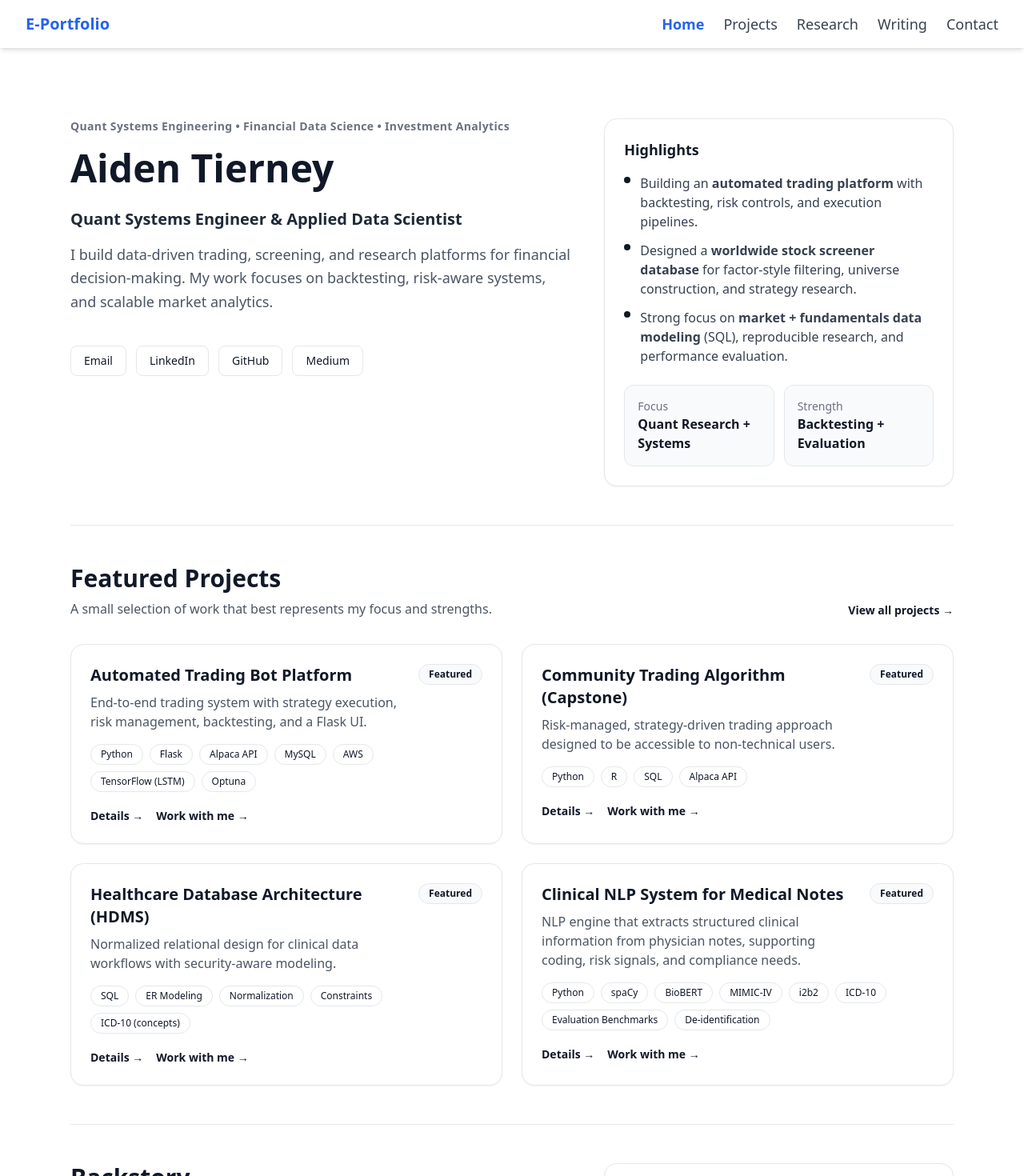
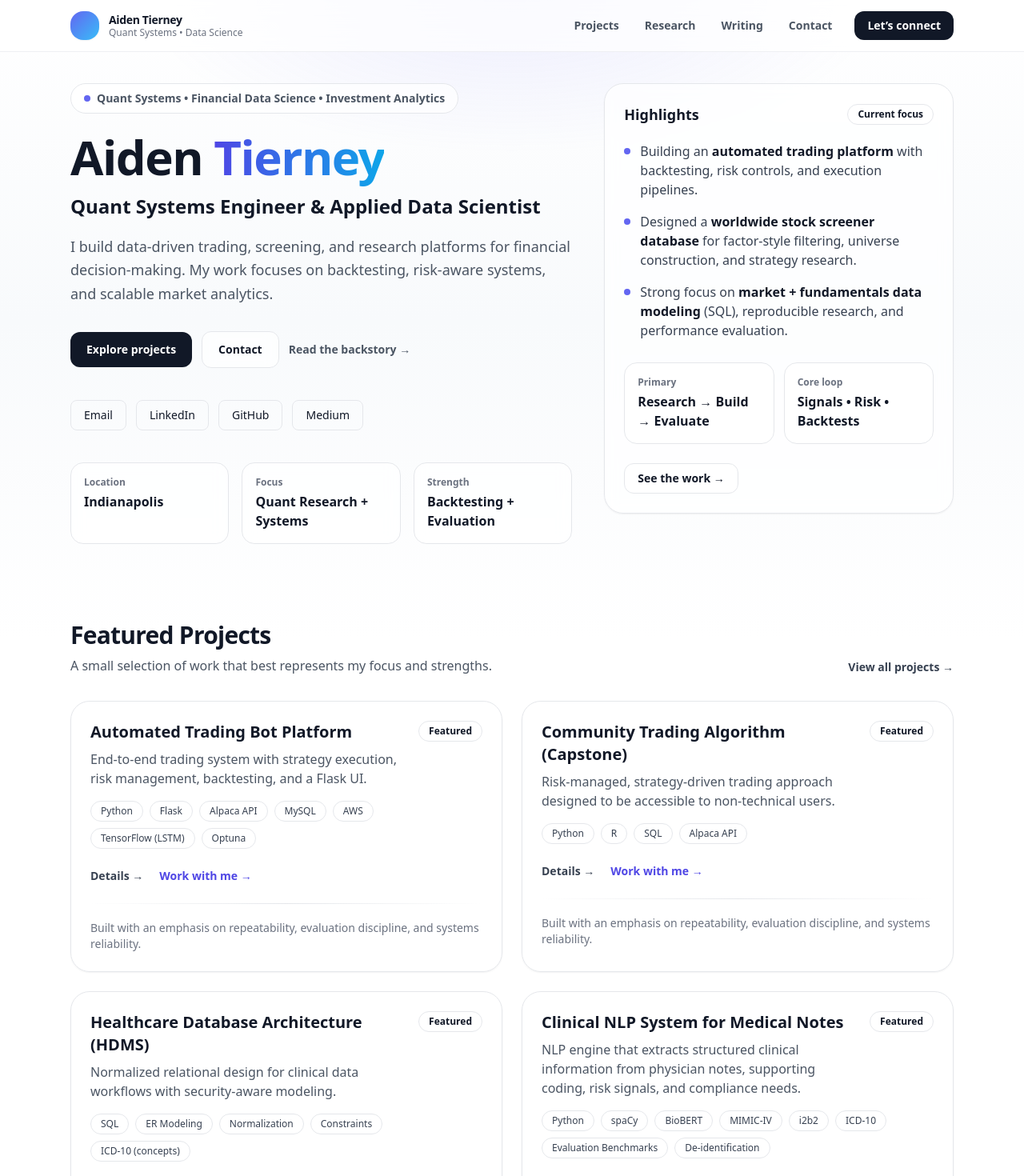
Before and after one commit to aitiern/e-portfolio, a React (Vite) app: page / in a window 1280 px wide. Shown: the top 1470 px of the page at 80% size. Built offline with nearby package versions, Linux system fonts and the light colour scheme.

Commit message:
Update UI

```diff
--- a/src/App.tsx
+++ b/src/App.tsx
@@ -11,9 +11,15 @@ import About from "./pages/About";
 
 export default function App() {
   return (
-    <div className="min-h-screen bg-white">
+    <div className="min-h-screen text-gray-900">
+      {/* Soft tech gradient background */}
+      <div className="fixed inset-0 -z-10 bg-gradient-to-b from-white via-slate-50 to-white" />
+      <div className="fixed inset-0 -z-10 opacity-60 [background:radial-gradient(60%_40%_at_50%_0%,rgba(99,102,241,0.18),transparent_60%)]" />
+
       <Navbar />
-      <main className="pt-6">
+
+      <main className="pt-20">
+        <div className="max-w-6xl mx-auto px-6">
           <Routes>
             <Route path="/" element={<Home />} />
             <Route path="/projects" element={<Projects />} />
@@ -22,9 +28,9 @@ export default function App() {
             <Route path="/contact" element={<Contact />} />
             <Route path="/about" element={<About />} />
 
-          {/* Redirect unknown routes back home */}
             <Route path="*" element={<Navigate to="/" replace />} />
           </Routes>
+        </div>
       </main>
     </div>
   );
--- a/src/components/Navbar.tsx
+++ b/src/components/Navbar.tsx
@@ -1,35 +1,74 @@
 // src/components/Navbar.tsx
-import { Link, NavLink } from "react-router-dom";
+import { NavLink, Link } from "react-router-dom";
+
+const navItemBase =
+  "text-sm font-semibold px-3 py-2 rounded-xl transition-colors";
+const navItemInactive =
+  "text-gray-600 hover:text-gray-900 hover:bg-white/60";
+const navItemActive =
+  "text-gray-900 bg-white/70 border border-gray-200 shadow-sm";
 
 export default function Navbar() {
-  const linkClass = ({ isActive }: { isActive: boolean }) =>
-    isActive
-      ? "text-blue-600 font-semibold"
-      : "text-gray-700 hover:text-blue-600 transition";
-
   return (
-    <nav className="flex items-center justify-between px-8 py-4 shadow-md bg-white">
-      <Link to="/" className="text-xl font-bold text-blue-600">
-        E-Portfolio
+    <header className="fixed top-0 inset-x-0 z-50">
+      <div className="backdrop-blur-xl bg-white/70 border-b border-gray-200/60">
+        <div className="max-w-6xl mx-auto px-6 h-16 flex items-center justify-between">
+          {/* Brand */}
+          <Link to="/" className="flex items-center gap-3">
+            <div className="h-9 w-9 rounded-2xl bg-gradient-to-br from-indigo-500 to-sky-400 shadow-sm" />
+            <div className="leading-tight">
+              <p className="text-sm font-extrabold tracking-tight">Aiden Tierney</p>
+              <p className="text-xs text-gray-500 -mt-0.5">
+                Quant Systems • Data Science
+              </p>
+            </div>
           </Link>
 
-      <div className="flex gap-6 text-lg">
-        <NavLink to="/" className={linkClass} end>
-          Home
-        </NavLink>
-        <NavLink to="/projects" className={linkClass}>
+          {/* Links */}
+          <nav className="flex items-center gap-2">
+            <NavLink
+              to="/projects"
+              className={({ isActive }) =>
+                `${navItemBase} ${isActive ? navItemActive : navItemInactive}`
+              }
+            >
               Projects
             </NavLink>
-        <NavLink to="/research" className={linkClass}>
+            <NavLink
+              to="/research"
+              className={({ isActive }) =>
+                `${navItemBase} ${isActive ? navItemActive : navItemInactive}`
+              }
+            >
               Research
             </NavLink>
-        <NavLink to="/writing" className={linkClass}>
+            <NavLink
+              to="/writing"
+              className={({ isActive }) =>
+                `${navItemBase} ${isActive ? navItemActive : navItemInactive}`
+              }
+            >
               Writing
             </NavLink>
-        <NavLink to="/contact" className={linkClass}>
+            <NavLink
+              to="/contact"
+              className={({ isActive }) =>
+                `${navItemBase} ${isActive ? navItemActive : navItemInactive}`
+              }
+            >
               Contact
             </NavLink>
+
+            {/* CTA */}
+            <Link
+              to="/contact"
+              className="ml-2 inline-flex items-center justify-center rounded-xl bg-gray-900 text-white px-4 py-2 text-sm font-semibold hover:bg-black transition"
+            >
+              Let’s connect
+            </Link>
+          </nav>
         </div>
-    </nav>
+      </div>
+    </header>
   );
 }
--- a/src/pages/Home.tsx
+++ b/src/pages/Home.tsx
@@ -7,77 +7,134 @@ export default function Home() {
   const featured = projects.filter((p) => p.featured).slice(0, 4);
 
   return (
-    <div className="max-w-6xl mx-auto px-6">
+    <div>
       {/* Hero */}
-      <section className="pt-16 pb-12">
+      <section className="pt-6 pb-12">
         <div className="grid grid-cols-1 lg:grid-cols-12 gap-10 items-start">
+          {/* Left: headline */}
           <div className="lg:col-span-7">
-            <p className="text-sm font-semibold tracking-wide text-gray-500">
-              Quant Systems Engineering • Financial Data Science • Investment Analytics
-            </p>
+            <div className="inline-flex items-center gap-2 rounded-full border border-gray-200 bg-white/70 backdrop-blur px-4 py-2 text-sm font-semibold text-gray-600">
+              <span className="h-2 w-2 rounded-full bg-indigo-500" />
+              Quant Systems • Financial Data Science • Investment Analytics
+            </div>
 
-            <h1 className="mt-3 text-5xl font-bold leading-tight">
-              Aiden Tierney
+            <h1 className="mt-6 text-5xl md:text-6xl font-extrabold tracking-tight leading-[1.05]">
+              Aiden{" "}
+              <span className="bg-gradient-to-r from-indigo-600 to-sky-500 bg-clip-text text-transparent">
+                Tierney
+              </span>
             </h1>
 
-            <p className="mt-5 text-xl font-semibold text-gray-800">
+            <p className="mt-4 text-xl md:text-2xl font-semibold text-gray-900">
               Quant Systems Engineer & Applied Data Scientist
             </p>
 
-            <p className="mt-4 text-lg text-gray-600 leading-relaxed">
+            <p className="mt-5 text-lg text-gray-600 leading-relaxed max-w-2xl">
               I build data-driven trading, screening, and research platforms for financial
               decision-making. My work focuses on backtesting, risk-aware systems, and
               scalable market analytics.
             </p>
 
+            <div className="mt-8 flex flex-wrap items-center gap-3">
+              <Link
+                to="/projects"
+                className="inline-flex items-center justify-center rounded-xl bg-gray-900 text-white px-5 py-3 text-sm font-semibold hover:bg-black transition"
+              >
+                Explore projects
+              </Link>
+
+              <Link
+                to="/contact"
+                className="inline-flex items-center justify-center rounded-xl border border-gray-200 bg-white/70 backdrop-blur px-5 py-3 text-sm font-semibold text-gray-900 hover:bg-white transition"
+              >
+                Contact
+              </Link>
+
+              <Link
+                to="/about"
+                className="text-sm font-semibold text-gray-600 hover:text-gray-900 hover:underline underline-offset-4"
+              >
+                Read the backstory →
+              </Link>
+            </div>
+
             <div className="mt-10">
               <SocialLinks />
             </div>
+
+            <div className="mt-10 grid grid-cols-1 sm:grid-cols-3 gap-4">
+              <div className="rounded-2xl border border-gray-200 bg-white/70 backdrop-blur p-4">
+                <p className="text-xs font-semibold text-gray-500">Location</p>
+                <p className="mt-1 font-semibold text-gray-900">Indianapolis</p>
+              </div>
+              <div className="rounded-2xl border border-gray-200 bg-white/70 backdrop-blur p-4">
+                <p className="text-xs font-semibold text-gray-500">Focus</p>
+                <p className="mt-1 font-semibold text-gray-900">Quant Research + Systems</p>
+              </div>
+              <div className="rounded-2xl border border-gray-200 bg-white/70 backdrop-blur p-4">
+                <p className="text-xs font-semibold text-gray-500">Strength</p>
+                <p className="mt-1 font-semibold text-gray-900">Backtesting + Evaluation</p>
+              </div>
+            </div>
           </div>
 
-          {/* Highlights panel */}
+          {/* Right: highlights card */}
           <div className="lg:col-span-5">
-            <div className="p-6 border rounded-2xl shadow-sm bg-white">
+            <div className="rounded-3xl border border-gray-200 bg-white/70 backdrop-blur shadow-sm p-6">
+              <div className="flex items-center justify-between">
                 <h2 className="text-lg font-semibold">Highlights</h2>
+                <span className="text-xs font-semibold px-3 py-1 rounded-full border border-gray-200 bg-white">
+                  Current focus
+                </span>
+              </div>
 
-              <ul className="mt-4 space-y-3 text-gray-700">
+              <ul className="mt-5 space-y-4 text-gray-700">
                 <li className="flex gap-3">
-                  <span className="mt-1 h-2 w-2 rounded-full bg-gray-900 shrink-0" />
+                  <span className="mt-2 h-2 w-2 rounded-full bg-indigo-500 shrink-0" />
                   <span>
                     Building an{" "}
-                    <span className="font-semibold">automated trading platform</span>{" "}
+                    <span className="font-semibold text-gray-900">automated trading platform</span>{" "}
                     with backtesting, risk controls, and execution pipelines.
                   </span>
                 </li>
 
                 <li className="flex gap-3">
-                  <span className="mt-1 h-2 w-2 rounded-full bg-gray-900 shrink-0" />
+                  <span className="mt-2 h-2 w-2 rounded-full bg-indigo-500 shrink-0" />
                   <span>
                     Designed a{" "}
-                    <span className="font-semibold">worldwide stock screener database</span>{" "}
+                    <span className="font-semibold text-gray-900">worldwide stock screener database</span>{" "}
                     for factor-style filtering, universe construction, and strategy research.
                   </span>
                 </li>
 
                 <li className="flex gap-3">
-                  <span className="mt-1 h-2 w-2 rounded-full bg-gray-900 shrink-0" />
+                  <span className="mt-2 h-2 w-2 rounded-full bg-indigo-500 shrink-0" />
                   <span>
                     Strong focus on{" "}
-                    <span className="font-semibold">market + fundamentals data modeling</span>{" "}
+                    <span className="font-semibold text-gray-900">market + fundamentals data modeling</span>{" "}
                     (SQL), reproducible research, and performance evaluation.
                   </span>
                 </li>
               </ul>
 
-              <div className="mt-6 grid grid-cols-2 gap-3">
-                <div className="p-4 rounded-xl bg-gray-50 border">
-                  <p className="text-sm text-gray-500">Focus</p>
-                  <p className="font-semibold">Quant Research + Systems</p>
+              <div className="mt-7 grid grid-cols-2 gap-3">
+                <div className="rounded-2xl border border-gray-200 bg-white p-4">
+                  <p className="text-xs font-semibold text-gray-500">Primary</p>
+                  <p className="mt-1 font-semibold text-gray-900">Research → Build → Evaluate</p>
                 </div>
-                <div className="p-4 rounded-xl bg-gray-50 border">
-                  <p className="text-sm text-gray-500">Strength</p>
-                  <p className="font-semibold">Backtesting + Evaluation</p>
+                <div className="rounded-2xl border border-gray-200 bg-white p-4">
+                  <p className="text-xs font-semibold text-gray-500">Core loop</p>
+                  <p className="mt-1 font-semibold text-gray-900">Signals • Risk • Backtests</p>
                 </div>
+              </div>
+
+              <div className="mt-6">
+                <Link
+                  to="/projects"
+                  className="inline-flex items-center justify-center rounded-xl border border-gray-200 bg-white px-4 py-2 text-sm font-semibold text-gray-900 hover:bg-gray-50 transition"
+                >
+                  See the work →
+                </Link>
               </div>
             </div>
           </div>
@@ -85,16 +142,19 @@ export default function Home() {
       </section>
 
       {/* Featured Projects */}
-      <section className="py-12 border-t">
+      <section className="py-12">
         <div className="flex items-end justify-between gap-6 flex-wrap">
           <div>
-            <h2 className="text-3xl font-bold">Featured Projects</h2>
+            <h2 className="text-3xl font-bold tracking-tight">Featured Projects</h2>
             <p className="mt-2 text-gray-600">
               A small selection of work that best represents my focus and strengths.
             </p>
           </div>
 
-          <Link to="/projects" className="text-sm font-semibold hover:underline">
+          <Link
+            to="/projects"
+            className="text-sm font-semibold text-gray-700 hover:text-gray-900 hover:underline underline-offset-4"
+          >
             View all projects →
           </Link>
         </div>
@@ -103,44 +163,60 @@ export default function Home() {
           {featured.map((p) => (
             <div
               key={p.id}
-              className="p-6 border rounded-2xl bg-white shadow-sm hover:shadow-md transition"
+              className="group rounded-3xl border border-gray-200 bg-white/70 backdrop-blur shadow-sm hover:shadow-md transition p-6"
             >
               <div className="flex items-start justify-between gap-4">
                 <div>
-                  <h3 className="text-xl font-semibold">{p.title}</h3>
+                  <h3 className="text-xl font-semibold text-gray-900">{p.title}</h3>
                   <p className="mt-2 text-gray-600">{p.subtitle}</p>
                 </div>
-                <span className="text-xs font-semibold px-3 py-1 rounded-full border bg-gray-50">
+
+                <span className="text-xs font-semibold px-3 py-1 rounded-full border border-gray-200 bg-white">
                   Featured
                 </span>
               </div>
 
               <div className="mt-4 flex flex-wrap gap-2">
                 {p.tech.map((t: string) => (
-                  <span key={t} className="text-xs px-3 py-1 rounded-full border">
+                  <span
+                    key={t}
+                    className="text-xs px-3 py-1 rounded-full border border-gray-200 bg-white text-gray-700"
+                  >
                     {t}
                   </span>
                 ))}
               </div>
 
-              <div className="mt-5 flex gap-4">
-                <Link to="/projects" className="text-sm font-semibold hover:underline">
+              <div className="mt-6 flex items-center gap-5">
+                <Link
+                  to="/projects"
+                  className="text-sm font-semibold text-gray-700 hover:text-gray-900 hover:underline underline-offset-4"
+                >
                   Details →
                 </Link>
-                <Link to="/contact" className="text-sm font-semibold hover:underline">
+                <Link
+                  to="/contact"
+                  className="text-sm font-semibold text-indigo-600 hover:text-indigo-700 hover:underline underline-offset-4"
+                >
                   Work with me →
                 </Link>
               </div>
+
+              <div className="mt-6 h-px bg-gradient-to-r from-transparent via-gray-200 to-transparent" />
+              <p className="mt-5 text-sm text-gray-500">
+                Built with an emphasis on repeatability, evaluation discipline, and systems reliability.
+              </p>
             </div>
           ))}
         </div>
       </section>
 
       {/* About preview */}
-      <section className="py-12 border-t">
+      <section className="py-12">
+        <div className="rounded-3xl border border-gray-200 bg-white/70 backdrop-blur shadow-sm p-8">
           <div className="grid grid-cols-1 lg:grid-cols-12 gap-10 items-start">
             <div className="lg:col-span-7">
-            <h2 className="text-3xl font-bold">Backstory</h2>
+              <h2 className="text-3xl font-bold tracking-tight">Backstory</h2>
               <p className="mt-4 text-gray-700 leading-relaxed">
                 I’m building a portfolio at the intersection of data science and engineering—where
                 strong analysis meets systems that run reliably. I’m most interested in problems that
@@ -149,27 +225,35 @@ export default function Home() {
               </p>
 
               <div className="mt-6">
-              <Link to="/about" className="text-sm font-semibold hover:underline">
+                <Link
+                  to="/about"
+                  className="text-sm font-semibold text-gray-700 hover:text-gray-900 hover:underline underline-offset-4"
+                >
                   Read more about me →
                 </Link>
               </div>
             </div>
 
             <div className="lg:col-span-5">
-            <div className="p-6 border rounded-2xl bg-white shadow-sm">
+              <div className="rounded-3xl border border-gray-200 bg-white p-6">
                 <h3 className="text-lg font-semibold">What I’m looking for</h3>
                 <p className="mt-3 text-gray-600">
-                Internships, research collaborations, and roles where I can build data products and
-                analytical systems end-to-end.
+                  Internships, research collaborations, and roles where I can build quant research
+                  tooling and data products end-to-end.
                 </p>
 
                 <div className="mt-5">
                   <Link
                     to="/contact"
-                  className="inline-block px-5 py-3 rounded-lg bg-gray-900 text-white hover:bg-black transition"
+                    className="inline-flex items-center justify-center rounded-xl bg-gray-900 text-white px-5 py-3 text-sm font-semibold hover:bg-black transition"
                   >
                     Let’s connect
                   </Link>
+                </div>
+
+                <p className="mt-4 text-xs text-gray-500">
+                  I’m especially interested in teams that care about rigor, evaluation, and clean systems.
+                </p>
               </div>
             </div>
           </div>
@@ -177,8 +261,8 @@ export default function Home() {
       </section>
 
       {/* Footer strip */}
-      <section className="py-10 border-t">
-        <div className="flex flex-col md:flex-row md:items-center md:justify-between gap-6">
+      <section className="py-10">
+        <div className="flex flex-col md:flex-row md:items-center md:justify-between gap-6 border-t border-gray-200/70 pt-8">
           <p className="text-sm text-gray-500">
             © {new Date().getFullYear()} Aiden Tierney. Built with React, TypeScript, and Tailwind.
           </p>
--- /dev/null
+++ b/src/styles/ui.ts
@@ -0,0 +1,8 @@
+export const card =
+  "rounded-2xl border border-gray-200 bg-white/80 backdrop-blur shadow-sm hover:shadow-md transition";
+
+export const pill =
+  "text-xs px-3 py-1 rounded-full border border-gray-200 bg-white";
+
+export const primaryButton =
+  "inline-flex items-center justify-center rounded-xl bg-gray-900 text-white px-5 py-3 font-semibold hover:bg-black transition";
```
Lines whose indentation alone changed are shown as unchanged.
